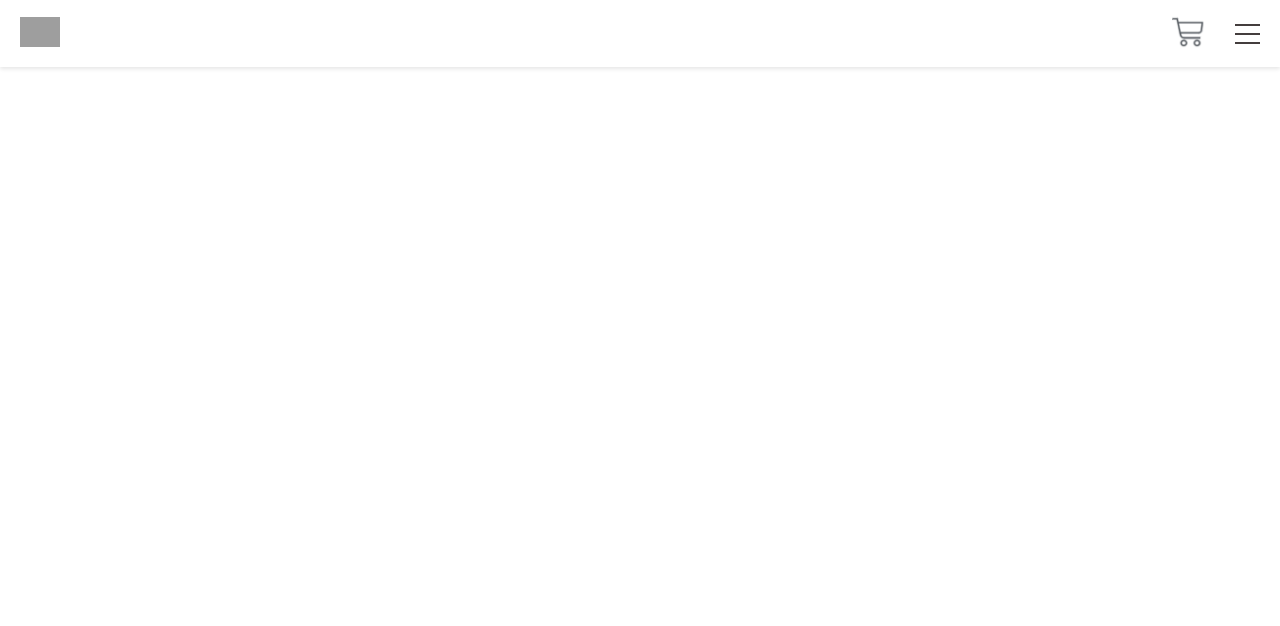
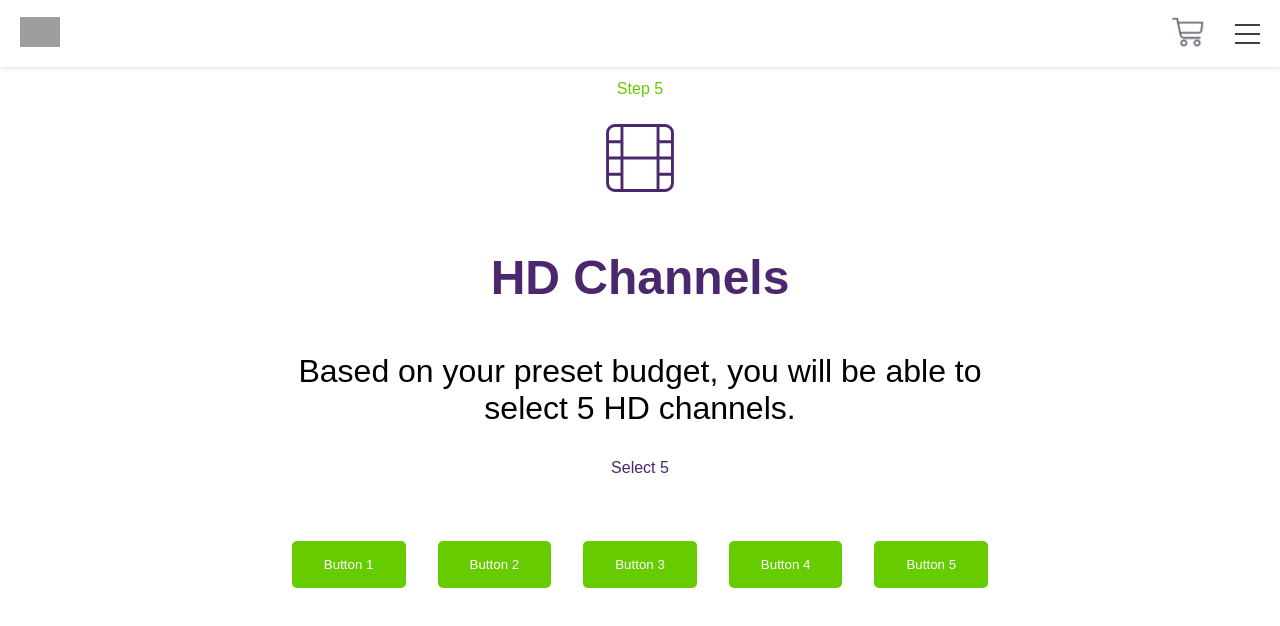
Before and after one commit to nicmart-dev/bundletv, a React (Create React App) app: page / in a window 1280 px wide. Shown: the top 626 px of the page. Built offline with nearby package versions, Linux system fonts and the light colour scheme; grey boxes are pictures that could not be loaded.

Commit message:
added select

```diff
--- a/src/App.jsx
+++ b/src/App.jsx
@@ -1,11 +1,13 @@
 import React from 'react';
 import Header from './components/Header/Header';
+import HDChannels from './components/HDChannels/HDChannels';
 
 
 const App = () => {
     return (
         <div>
             <Header />
+            <HDChannels />
             {/* Other components */}
 
         </div>
--- /dev/null
+++ b/src/components/HDChannels/HDChannels.jsx
@@ -0,0 +1,39 @@
+import React from 'react';
+import  {Link, Route} from 'react-router-dom';
+import { useState } from 'react';
+import filmIcon from '../../assets/icons/big-film.svg';
+
+import "./HDChannels.scss";
+
+function HDChannels() {
+    const [selectedButton, setSelectedButton] = useState(null);
+
+    const buttons = ['Button 1', 'Button 2', 'Button 3', 'Button 4', 'Button 5'];
+
+    return (
+       <section className='hd-channels'>
+              <p className="hd-channels__select" >Step 5</p>
+              <div className='hd-channels__icon'>
+                    <img src={filmIcon} alt="HD Channels" />
+              </div>
+
+              <h3 className='hd-channels__title' >HD Channels</h3>
+              <p className='hd-channels__description'>Based on your preset budget, you will be able to select 5 HD channels.</p>
+              <p className="hd-channels__select2" >Select 5</p>
+                <div className='hd-channels__buttons'>
+                    {buttons.map((button, index) => (
+                        <button
+                            key={index}
+                            onClick={() => setSelectedButton(index)}
+                            className={selectedButton === index ? 'selected' : ''}
+                        >
+                            {button}
+                        </button>
+                    ))}
+                </div>
+
+       </section>
+    );
+
+}
+export default HDChannels;
--- /dev/null
+++ b/src/components/HDChannels/HDChannels.scss
@@ -0,0 +1,84 @@
+@use "../../styles/partials/variables" as *;
+@use "../../styles/partials/mixins" as *;
+
+.hd-channels {
+    margin: 0 5%;
+    position: relative;
+    padding: 10rem;
+    margin-top: 5rem;
+    top: -4rem;
+    @include tablet {
+        top: -6rem;
+    }
+    @include desktop {
+        margin: 0 8.6%;
+    }
+    &__select {
+
+        color : $color-telus-green;
+        text-align: center;
+
+    }
+    &__icon {
+
+        color: $color-telus-purple;
+        display: flex;
+        justify-content: center;
+        align-items: center;
+
+
+        img {
+            width: 5.5rem;
+            height: 5.5rem;
+            justify-content: center;
+        }
+    }
+    &__title {
+        font-size : 2rem;
+        color: $color-telus-purple;
+        text-align: center;
+        @include tablet {
+            font-size: 3rem;
+        }
+    }
+    &__description {
+        font-size: 1rem;
+
+        text-align: center;
+        margin-top: 1rem;
+        @include tablet {
+            font-size: 2rem;
+        }
+    }
+    &__select2 {
+
+        color : $color-telus-purple;
+        text-align: center;
+
+    }
+    &__buttons {
+        display: flex;
+        justify-content: center;
+        margin-top: 2rem;
+        @include tablet {
+            margin-top: 3rem;
+        }
+        @include desktop {
+            margin-top: 4rem;
+        }
+        button {
+            background-color: $color-telus-green;
+            color: white;
+            padding: 1rem 2rem;
+            border: none;
+            border-radius: 5px;
+            margin: 0 1rem;
+            cursor: pointer;
+            transition: all 0.3s;
+            &:hover {
+                background-color: $color-telus-purple;
+            }
+        }
+    }
+
+}
```
Also changed, not shown: src/assets/icons/big-cast.svg.
